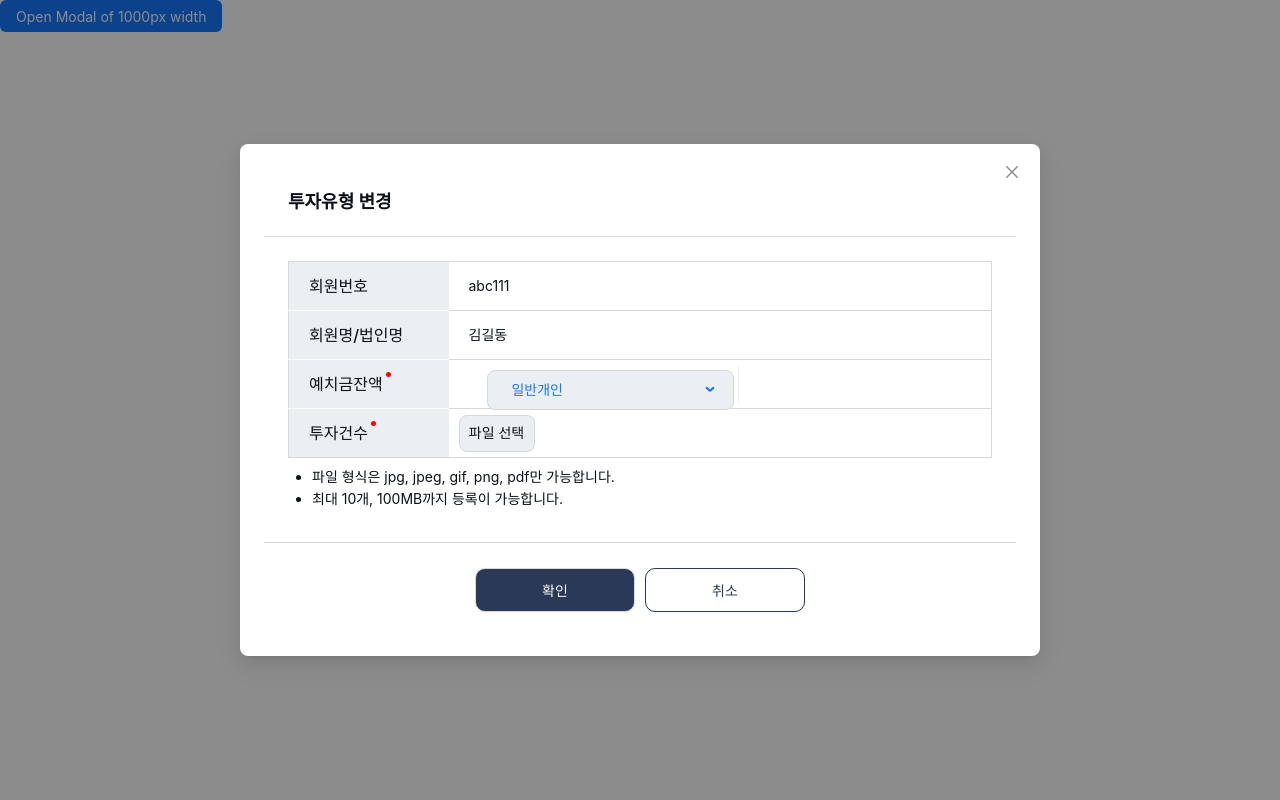
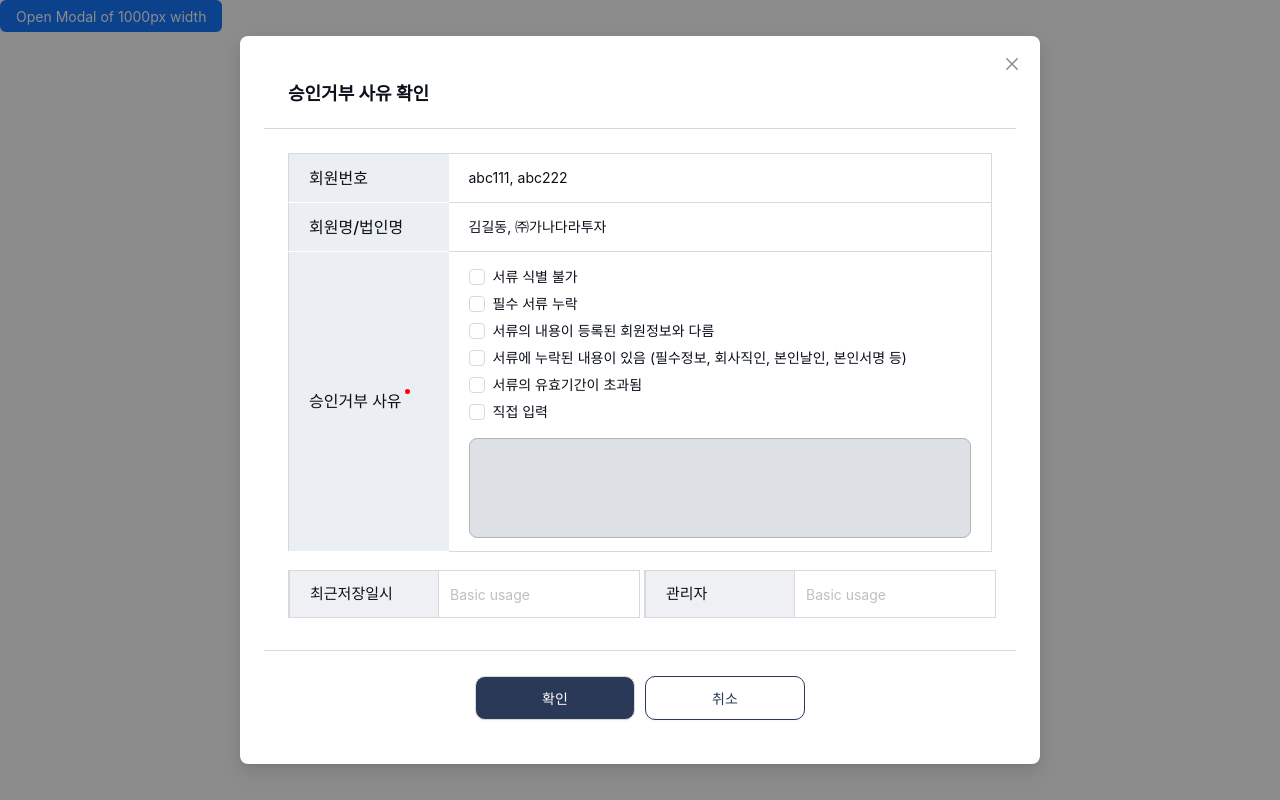
Before and after one commit to faheem4531/perfection-test-task, a Next.js app: page / in a window 1280 px wide. Both pictures are taken after a click on the button "Open Modal of 1000px width". Built offline with nearby package versions, Linux system fonts and the light colour scheme.

Commit message:
Aproval rejection modal

```diff
--- a/src/app/_components/Modals/ApprovalRejection.tsx
+++ b/src/app/_components/Modals/ApprovalRejection.tsx
@@ -2,6 +2,10 @@
 
 import React from 'react';
 import { Button, Modal } from 'antd';
+import { Checkbox } from 'antd';
+import type { CheckboxProps } from 'antd';
+import { Input } from 'antd';
+const { TextArea } = Input;
 
 import styles from "./styles.module.scss"
 import MenuBar from './manuBar/Menu';
@@ -9,42 +13,17 @@ import MenuBar from './manuBar/Menu';
 interface ApprovalRejectionProps {
   onClick: () => void;
   open: boolean;
+  title: string;
   onClose: () => void
 }
 
-const ApprovalRejection: React.FC<ApprovalRejectionProps> = ({ onClick, open, onClose }) => {
 
-  const investmentTypes = [
-    {
-      key: "11",
-      label: "일반개인",
-      value: "일반개인",
-    },
-    {
-      key: "12",
-      label: "소득적격",
-      value: "소득적격",
-    }, {
-      key: "13",
-      label: "개인전문",
-      value: "개인전문",
-    },
-    {
-      key: "14",
-      label: "법인",
-      value: "법인",
-    },
-    {
-      key: "15",
-      label: "여신금융",
-      value: "여신금융",
-    },
-    {
-      key: "16",
-      label: "P2P온투",
-      value: "P2P온투",
-    },
-  ]
+const ApprovalRejection: React.FC<ApprovalRejectionProps> = ({ onClick, open, onClose, title }) => {
+
+  const onChange: CheckboxProps['onChange'] = (e) => {
+    console.log(`checked = ${e.target.checked}`);
+  };
+
 
   return (
     <Modal
@@ -57,7 +36,7 @@ const ApprovalRejection: React.FC<ApprovalRejectionProps> = ({ onClick, open, on
       className={styles.customModalContent}
     >
       <div className={styles.investmentModal}>
-        <p className={styles.title}>투자유형 변경</p>
+        <p className={styles.title}>{title}</p>
         <div className={styles.investmentContent}>
           <table className={styles.table}>
             <tr className={styles.tableRow}>
@@ -65,7 +44,7 @@ const ApprovalRejection: React.FC<ApprovalRejectionProps> = ({ onClick, open, on
                 회원번호
               </th>
               <td className={styles.tableData}>
-                abc111
+                abc111, abc222
               </td>
             </tr>
             <tr className={styles.tableRow}>
@@ -73,30 +52,46 @@ const ApprovalRejection: React.FC<ApprovalRejectionProps> = ({ onClick, open, on
                 회원명/법인명
               </th>
               <td className={styles.tableData}>
-                김길동
+                김길동, ㈜가나다라투자
               </td>
             </tr>
             <tr className={styles.tableRow}>
-              <th className={styles.heading}>
-                <p>예치금잔액 <span className={styles.require}></span></p>
+              <th className={`${styles.heading} ${styles.headingCb}`}>
+                <p>승인거부 사유 <span className={styles.require}></span></p>
               </th>
-              <td className={`${styles.tableData} ${styles.pl1}`}>
-                <MenuBar menuItems={investmentTypes} />
-              </td>
-            </tr>
-            <tr className={styles.tableRow}>
-              <th className={`${styles.heading} ${styles.headingb}`}>
-                <p>투자건수 <span className={styles.require}></span></p>
-              </th>
-              <td className={`${styles.tableData} ${styles.pl1}`}>
-                <div>파일 선택</div>
+              <td className={`${styles.tableData}`}>
+                <div className={styles.cbBox}>
+                  <Checkbox className={styles.cb} onChange={onChange}>서류 식별 불가</Checkbox>
+                  <Checkbox className={styles.cb} onChange={onChange}>필수 서류 누락</Checkbox>
+                  <Checkbox className={styles.cb} onChange={onChange}>서류의 내용이 등록된 회원정보와 다름</Checkbox>
+                  <Checkbox className={styles.cb} onChange={onChange}>서류에 누락된 내용이 있음 (필수정보, 회사직인, 본인날인, 본인서명 등)</Checkbox>
+                  <Checkbox className={styles.cb} onChange={onChange}>서류의 유효기간이 초과됨</Checkbox>
+                  <Checkbox className={styles.cb} onChange={onChange}>직접 입력</Checkbox>
+                  <TextArea rows={4} className={styles.textArea}
+                    style={{
+                      resize: 'none', height: "100px", marginTop: "10px",
+                      overflowY: "auto", backgroundColor: "#DDE0E5", border: "1px solid #B1B4BB",
+                      fontSize: "14px", lineHeight: "16.71px", padding: "10px", borderRadius: "8px"
+                    }} />
+                </div>
               </td>
             </tr>
           </table>
-          <ul>
-            <li>파일 형식은 jpg, jpeg, gif, png, pdf만 가능합니다.</li>
-            <li>최대 10개, 100MB까지 등록이 가능합니다.</li>
-          </ul>
+          <div className={styles.inputContainer}>
+            <div>
+              <div>최근저장일시</div>
+              <Input placeholder="Basic usage"
+                style={{ width: "214px", fontSize: "14px", borderRadius: "0", height: "40px", border: "none", boxShadow: "none" }}
+              />
+            </div>
+            <div>
+              <div>관리자</div>
+              <Input placeholder="Basic usage"
+                style={{ width: "214px", fontSize: "14px", borderRadius: "0", height: "40px", border: "none", boxShadow: "none" }}
+              />
+            </div>
+          </div>
+
         </div>
         <div className={styles.investmentBtns}>
           <Button className={styles.btnCheck1} onClick={onClick} >
--- a/src/app/_components/Modals/InvestmentType.tsx
+++ b/src/app/_components/Modals/InvestmentType.tsx
@@ -89,7 +89,7 @@ const InvestmentType: React.FC<InvestmentTypeProps> = ({ onClick, open, onClose
                 <p>투자건수 <span className={styles.require}></span></p>
               </th>
               <td className={`${styles.tableData} ${styles.pl1}`}>
-                <div>파일 선택</div>
+                <div className={styles.files}>파일 선택</div>
               </td>
             </tr>
           </table>
--- a/src/app/_components/Modals/styles.module.scss
+++ b/src/app/_components/Modals/styles.module.scss
@@ -110,11 +110,11 @@
 }
 
 .tableData {
-  padding-left: 20px;
+  padding: 0 20px;
   font-size: 14px;
   border-bottom: 1px solid #d7d8da;
 
-  div {
+  .files {
     width: 76px;
     height: 37px;
     display: flex;
@@ -187,3 +187,102 @@
     padding-left: 10px;
   }
 }
+
+//Aproval rejection modal
+.headingCb {
+  height: 300px;
+}
+
+.cbBox {
+  display: flex;
+  flex-direction: column;
+  height: 100%;
+
+  div {
+    height: 100px;
+    background-color: red;
+  }
+}
+
+.cb {
+  font-size: 14px;
+  color: #0b101a;
+  margin-bottom: 5px;
+}
+
+.textArea {
+  resize: 'none';
+}
+
+.textArea::-webkit-scrollbar {
+  width: 7px;
+}
+
+.textArea::-webkit-scrollbar-track {
+  background: #e6e8ea;
+}
+
+.textArea::-webkit-scrollbar-thumb {
+  background-color: #6f80a0;
+  border-radius: 4px;
+}
+
+.textArea::-webkit-scrollbar-thumb:hover {
+  background-color: #555;
+}
+
+.inputContainer {
+  display: flex;
+  margin-top: 18px;
+  column-gap: 4px;
+
+  div {
+    width: 50%;
+    height: 48px;
+    display: flex;
+    align-items: center;
+    border: 1px solid #d7d8da;
+
+    //title
+    div {
+      width: 160px;
+      display: flex;
+      align-items: center;
+      padding-left: 20px;
+      font-size: 15px;
+      font-weight: 500;
+      background-color: #eef0f4;
+    }
+  }
+}
+
+@media screen and (max-width: 800px) {
+  .inputContainer {
+    flex-direction: column;
+    margin-top: 10px;
+    row-gap: 4px;
+
+    div {
+      width: 100%;
+    }
+  }
+}
+
+@media screen and (max-width: 600px) {
+  .inputContainer {
+    div {
+      width: 100%;
+
+      div {
+        width: 100px;
+        padding-left: 10px;
+        font-size: 14px;
+      }
+    }
+  }
+
+  .cb {
+    font-size: 12px;
+    margin-bottom: 2px;
+  }
+}
--- a/src/app/globals.scss
+++ b/src/app/globals.scss
@@ -52,6 +52,10 @@ a {
   margin: 0;
 }
 
+.ant-checkbox-checked .ant-checkbox-inner {
+  border: 1px solid #b1b4bb !important;
+  background-color: #dde0e5 !important;
+}
 @media screen and (max-width: 600px) {
   :where(.css-dev-only-do-not-override-1okl62o).ant-menu-light .ant-menu-submenu-selected > .ant-menu-submenu-title {
     width: 150px !important;
--- a/src/app/page.tsx
+++ b/src/app/page.tsx
@@ -34,6 +34,7 @@ export default function Home() {
 
       <ApprovalRejection
         onClick={() => { }}
+        title="승인거부 사유 확인"
         open={open}
         onClose={() => setOpen(false)}
       />
```
